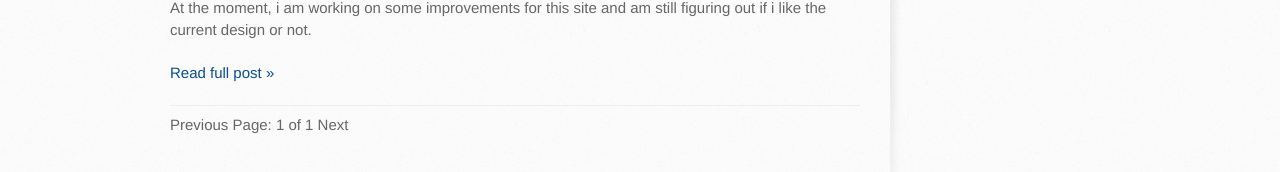
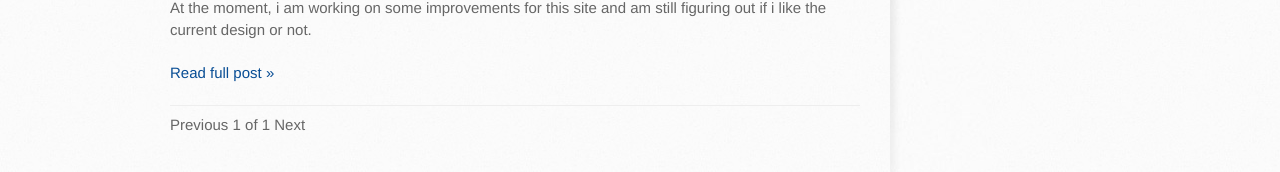
Before and after one commit to styxit/styxit.github.io, a Jekyll site: the page built from index.html, in a window 1280 px wide. Shown: the part 471-643 px from the top of the page. Built offline with Jekyll 4.4.1, drawn with Linux system fonts in a browser that asks for light colours; the list of posts is cut into pages by our own code.

Commit message:
Paginator

```diff
--- a/index.html
+++ b/index.html
@@ -32,11 +32,11 @@
     <span class="previous">Previous</span>
   {% endif %}
 
-  <span class="page_number ">Page: {{ paginator.page }} of {{ paginator.total_pages }}</span>
+  <span class="page_number">{{ paginator.page }} of {{ paginator.total_pages }}</span>
 
   {% if paginator.next_page %}
     <a href="/{{paginator.next_page_path}}" class="next">Next</a>
   {% else %}
-    <span class="next ">Next</span>
+    <span class="next">Next</span>
   {% endif %}
 </div>
```
